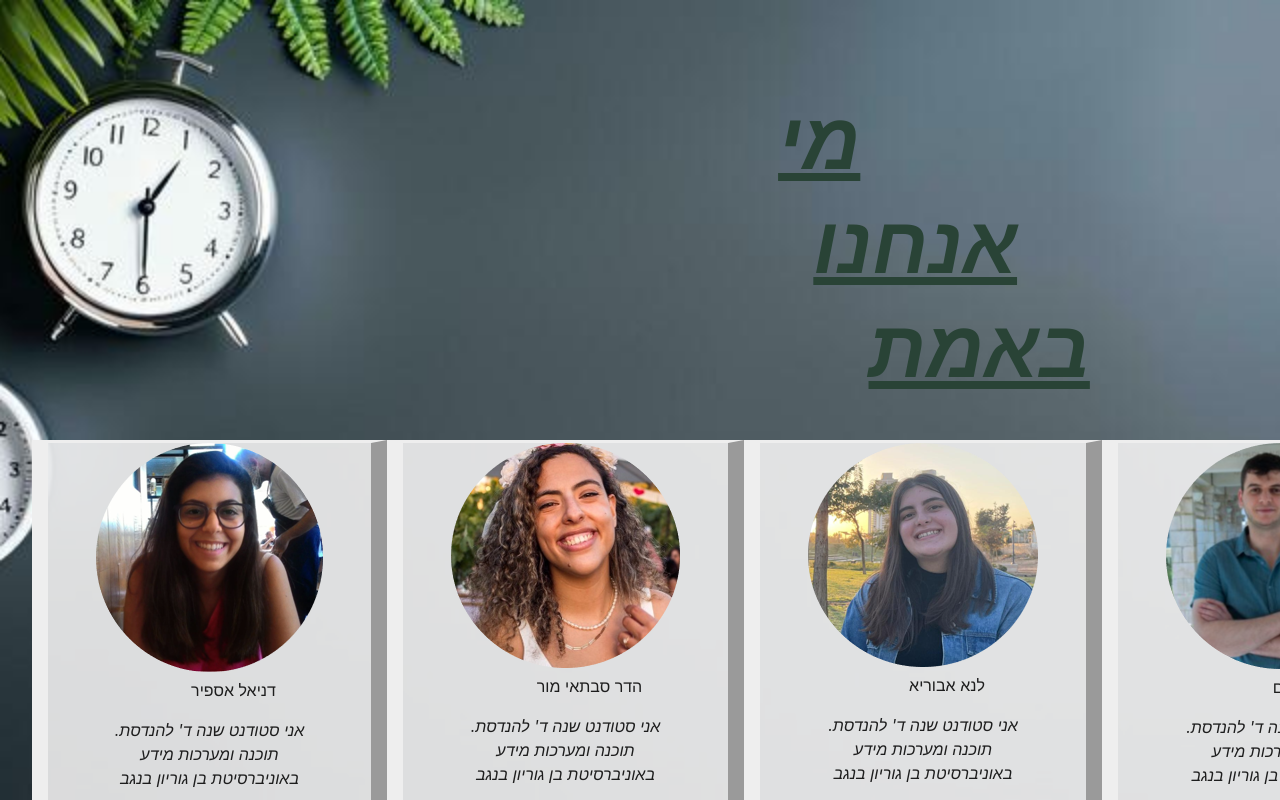
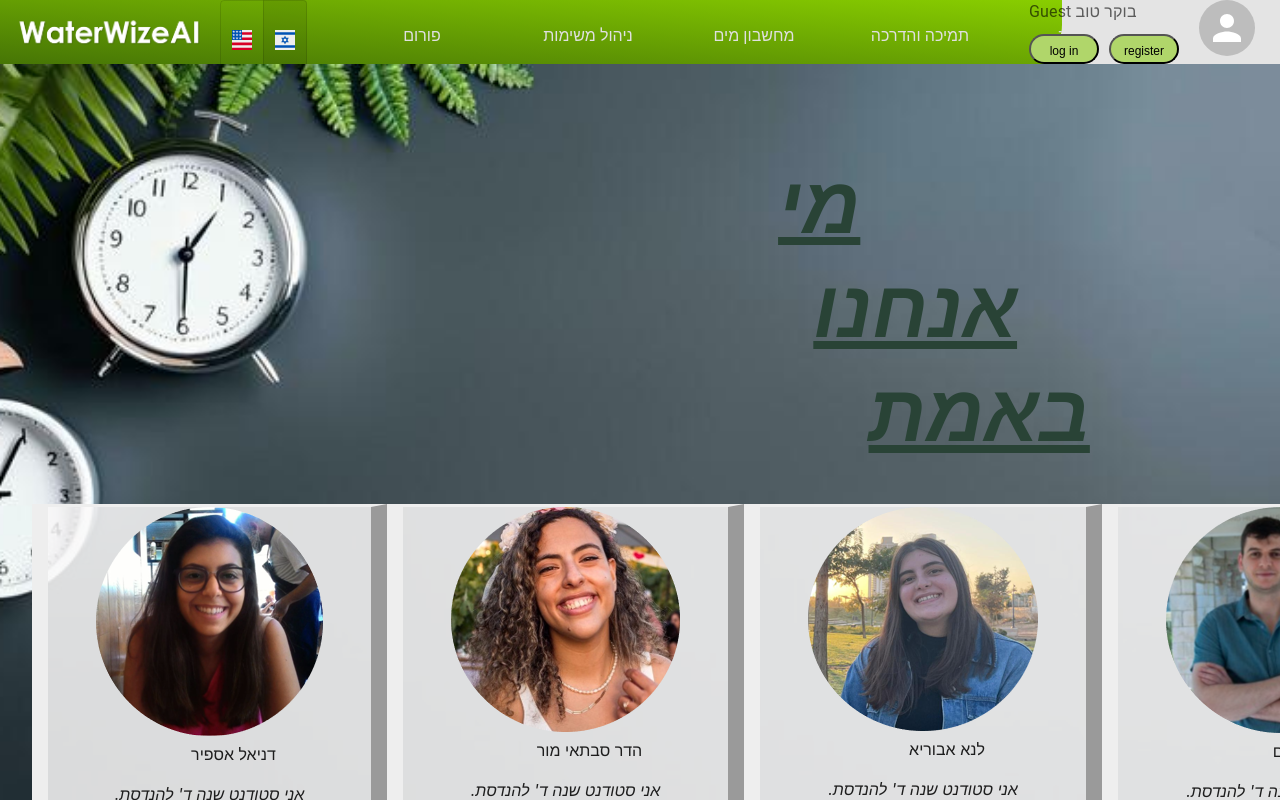
Before and after one commit to Daanielle/WaterWiseAI, a React (Create React App) app in the folder water-wize-ai/: page /AboutUs in a window 1280 px wide. Shown: the top 800 px of the page. Built offline with nearby package versions, Linux system fonts and the light colour scheme.

Commit message:
AboutUs change

```diff
--- a/water-wize-ai/src/styles/AboutUs.module.css
+++ b/water-wize-ai/src/styles/AboutUs.module.css
@@ -28,7 +28,7 @@
     /* background-position-y:top; */
     /* background-repeat: no-repeat; */
     position:absolute;
-    top: 0;
+    top: 8%;
     left: 0;
     right: 0;
     bottom: 0;
```
